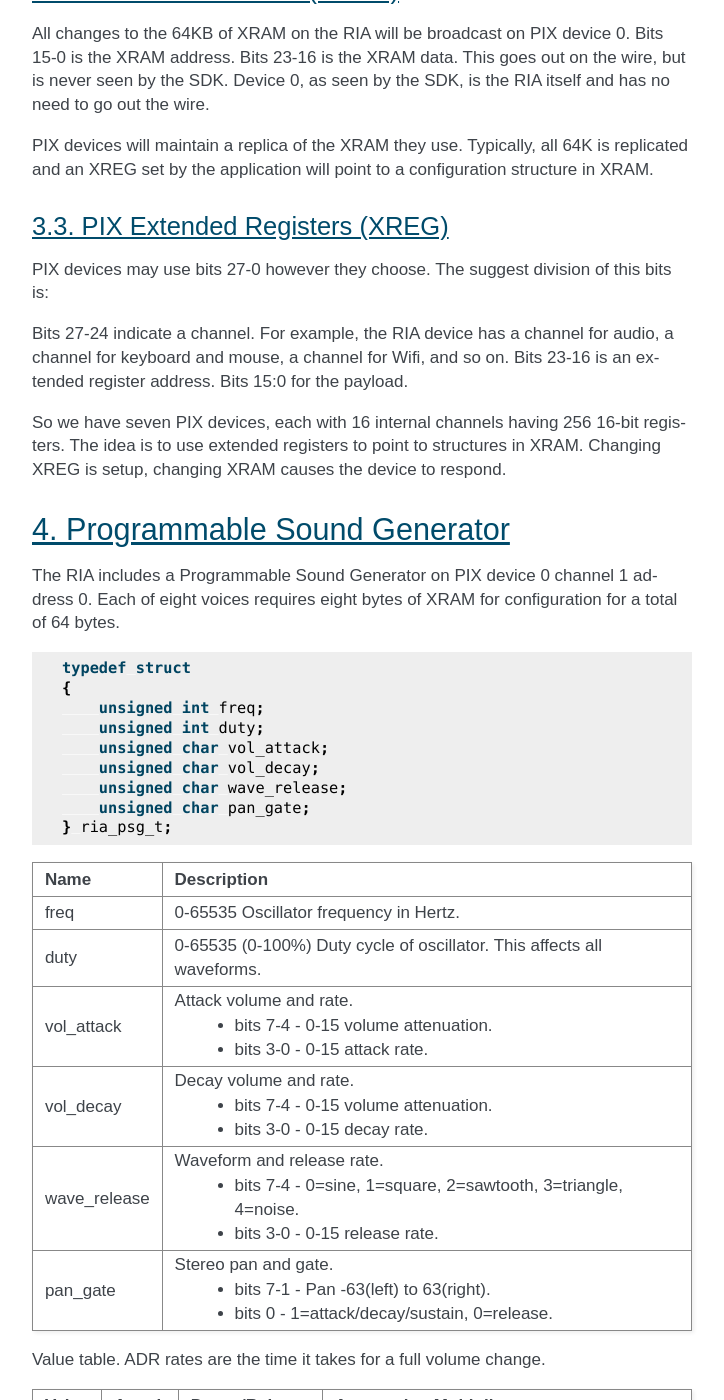
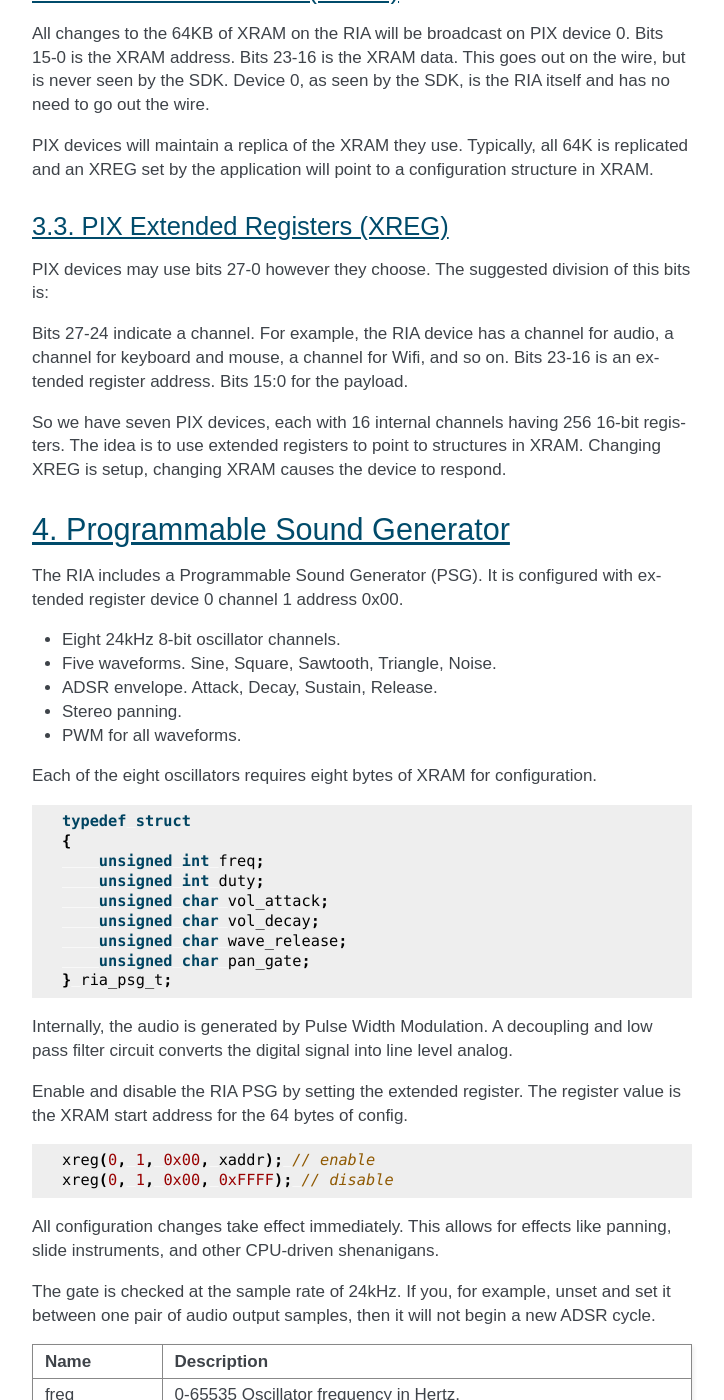
Before and after one commit to picocomputer/picocomputer.github.io, a Sphinx documentation site: the page built from docs/source/ria.rst, in a window 1280 px wide and 1400 px high, scrolled down 5909 px. Shown: the whole window, without its empty margins (388-1112 px from the left). Built offline with Sphinx 7.4.7, drawn with Linux system fonts in a browser that asks for light colours.

Commit message:
improve psg docs

```diff
--- a/docs/source/ria.rst
+++ b/docs/source/ria.rst
@@ -273,7 +273,7 @@ PIX devices will maintain a replica of the XRAM they use. Typically, all 64K is
 3.3. PIX Extended Registers (XREG)
 ----------------------------------
 
-PIX devices may use bits 27-0 however they choose. The suggest division of this bits is:
+PIX devices may use bits 27-0 however they choose. The suggested division of this bits is:
 
 Bits 27-24 indicate a channel. For example, the RIA device has a channel for audio, a channel for keyboard and mouse, a channel for Wifi, and so on. Bits 23-16 is an extended register address. Bits 15:0 for the payload.
 
@@ -282,7 +282,15 @@ So we have seven PIX devices, each with 16 internal channels having 256 16-bit r
 4. Programmable Sound Generator
 ===============================
 
-The RIA includes a Programmable Sound Generator on PIX device 0 channel 1 address 0. Each of eight voices requires eight bytes of XRAM for configuration for a total of 64 bytes.
+The RIA includes a Programmable Sound Generator (PSG). It is configured with extended register device 0 channel 1 address 0x00.
+
+* Eight 24kHz 8-bit oscillator channels.
+* Five waveforms. Sine, Square, Sawtooth, Triangle, Noise.
+* ADSR envelope. Attack, Decay, Sustain, Release.
+* Stereo panning.
+* PWM for all waveforms.
+
+Each of the eight oscillators requires eight bytes of XRAM for configuration.
 
 .. code-block:: C
 
@@ -296,6 +304,18 @@ The RIA includes a Programmable Sound Generator on PIX device 0 channel 1 addres
       unsigned char pan_gate;
   } ria_psg_t;
 
+Internally, the audio is generated by Pulse Width Modulation. A decoupling and low pass filter circuit converts the digital signal into line level analog.
+
+Enable and disable the RIA PSG by setting the extended register. The register value is the XRAM start address for the 64 bytes of config.
+
+.. code-block:: C
+
+  xreg(0, 1, 0x00, xaddr); // enable
+  xreg(0, 1, 0x00, 0xFFFF); // disable
+
+All configuration changes take effect immediately. This allows for effects like panning, slide instruments, and other CPU-driven shenanigans.
+
+The gate is checked at the sample rate of 24kHz. If you, for example, unset and set it between one pair of audio output samples, then it will not begin a new ADSR cycle.
 
 .. list-table::
    :widths: 5 90
```
Also changed, not shown: docs/source/hardware.rst (+10 -1 lines).
